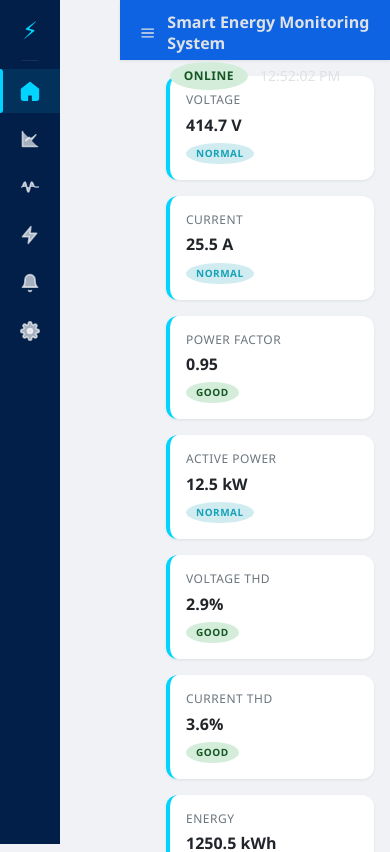
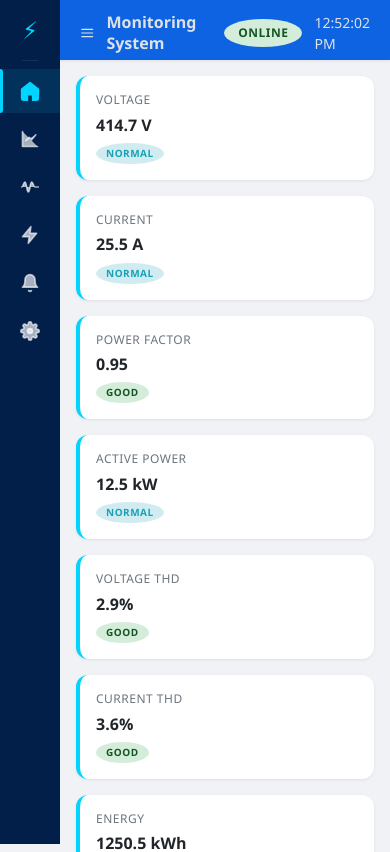
Before and after one commit to Legend-Paul/Harmonics-dashboard, a React (Vite) app: page / in a window 390 px wide. Shown: the top 852 px of the page. Built offline with nearby package versions, Linux system fonts and the light colour scheme.

Commit message:
Install react router dom

```diff
--- a/package.json
+++ b/package.json
@@ -12,6 +12,7 @@
 	"dependencies": {
 		"react": "^19.2.8",
 		"react-dom": "^19.2.8",
+		"react-router": "^8.4.0",
 		"recharts": "^3.10.1"
 	},
 	"devDependencies": {
--- a/src/App.css
+++ b/src/App.css
@@ -740,7 +740,7 @@ tr:hover {
 	.nav-icon {
 		margin-right: 0;
 	}
-	.header {
+	.main-content {
 		margin-left: 60px;
 		transition: var(--transition-base);
 	}
@@ -750,14 +750,4 @@ tr:hover {
 	.main-content {
 		padding: var(--spacing-sm);
 	}
-
-	.header {
-		flex-direction: column;
-		gap: var(--spacing-sm);
-		align-items: flex-start;
-	}
-
-	.header h1 {
-		font-size: var(--font-size-md);
-	}
 }
--- a/src/components/Header/Header.css
+++ b/src/components/Header/Header.css
@@ -12,7 +12,7 @@
 	left: var(--sidebar-width);
 	right: 0;
 	z-index: var(--z-dropdown);
-	transition: var(--transition-base);
+	transition: left var(--transition-base);
 	h1 {
 		font-size: var(--font-size-lg);
 		font-weight: var(--font-weight-bold);
@@ -51,7 +51,7 @@ header .header-left {
 
 .expanded-header {
 	left: 0 !important;
-	transition: var(--transition-base);
+	transition: left var(--transition-base);
 }
 
 /* ============================================
@@ -60,7 +60,7 @@ header .header-left {
 @media (max-width: 1024px) {
 	.header {
 		left: 150px;
-		transition: var(--transition-base);
+		transition: left var(--transition-base);
 	}
 }
 
@@ -70,6 +70,18 @@ header .header-left {
 @media (max-width: 768px) {
 	.header {
 		left: 60px;
-		transition: var(--transition-base);
+		transition: left var(--transition-base);
 	}
 }
+
+@media (max-width: 480px) {
+	.header {
+		/* flex-direction: column; */
+		gap: var(--spacing-sm);
+		align-items: flex-start;
+	}
+
+	.header h1 {
+		font-size: var(--font-size-md);
+	}
+}
--- a/src/components/Header/Header.jsx
+++ b/src/components/Header/Header.jsx
@@ -23,7 +23,7 @@ function Header({ data, setNavCollapsed, navCollapsed }) {
 					<line x1="3" y1="12" x2="21" y2="12" />
 					<line x1="3" y1="18" x2="21" y2="18" />
 				</svg>
-				<h1>Smart Energy Monitoring System</h1>
+				<h1>Monitoring System</h1>
 			</div>
 			<div className="header-right">
 				<span className={`status-badge ${data.status}`}>
--- a/src/index.css
+++ b/src/index.css
@@ -83,7 +83,7 @@
 
 	/* Transitions */
 	--transition-fast: 0.15s ease;
-	--transition-base: 0.25s ease;
+	--transition-base: 0.25s ease-in-out;
 	--transition-slow: 0.4s ease;
 
 	/* Sidebar */
```
Also changed, not shown: 1 other file (tests, documents, lock files or other folders).
